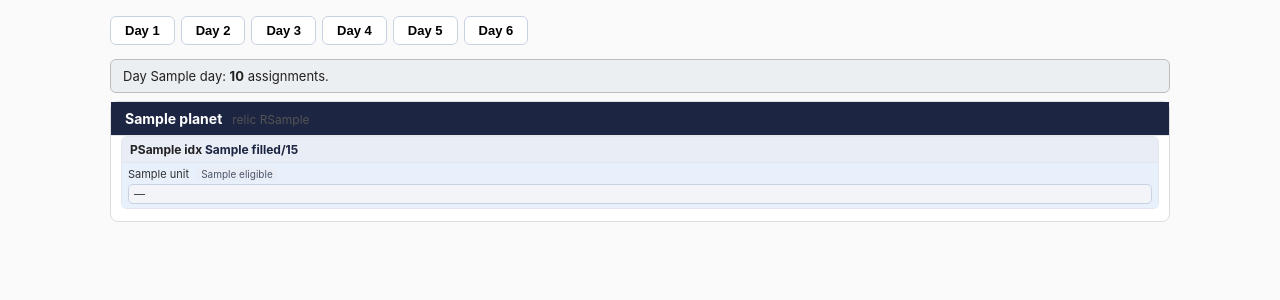
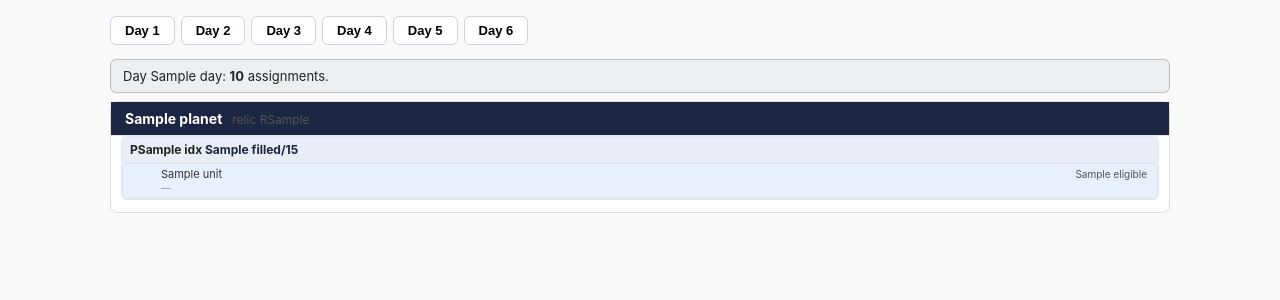
Before and after one commit to skiadas/swgoh-republic-tools, a FastAPI app: template templates/planner.html in a window 1280 px wide. Shown: the part 101-401 px from the top of the page. Run offline with FastAPI, Linux system fonts and the light colour scheme; the template is opened without the code that fills it: most values are stand-ins (such as "Sample title", 1, 10 or a date in 2020); some libraries are stand-ins or nearby versions.

Commit message:
Compact planner cells: portrait column, inline filler, round + trigger
Each cell is now a 3-part row: a reserved portrait slot (keeps the left image
column aligned even before ae2 has fetched a webp), the unit name with the
eligible-count badge as a fixed flex element so the ellipsis can't absorb it,
and a small dim filler line. A round + button on the right opens the existing
picker modal; the full-width chip select is gone. Cells get 3px gaps and
rounded 1px borders so boundaries read clearly.

```diff
--- a/templates/_platoons_day.html
+++ b/templates/_platoons_day.html
@@ -30,16 +30,15 @@
       </h4>
       {% for cell in platoon.cells %}
       <div class="cell {{ 'cur' if cell.cur else ('cov' if cell.covered_ac else 'open') }}{{ ' warn' if cell.warnings }}" title="{{ cell.warnings|join('; ') }}">
-        <div class="u" title="{{ cell.unit }}">{% if cell.baseId in assets %}<img class="ui" src="/assets/{{ cell.baseId }}.webp" alt="" loading="lazy" onerror="this.style.display='none'">{% endif %}{{ cell.unit }} <span class="n" title="{{ cell.eligible }} eligible">{{ cell.eligible }}</span></div>
+        <div class="slot">{% if cell.baseId in assets %}<img class="ui" src="/assets/{{ cell.baseId }}.webp" alt="" loading="lazy" onerror="this.style.display='none'">{% endif %}</div>
+        <div class="utxt">
+          <div class="uname" title="{{ cell.unit }}"><span class="un">{{ cell.unit }}</span><span class="n" title="{{ cell.eligible }} eligible">{{ cell.eligible }}</span></div>
+          <div class="filler" title="{{ 'today' if cell.covered_day == day else ('since day ' ~ cell.covered_day if cell.covered_ac else cell.eligible ~ ' eligible') }}">{{ member_names.get(cell.covered_ac, '—') if cell.covered_ac else '—' }}</div>
+        </div>
         {% if can_edit %}
-        <button type="button" class="chip{{ ' cur' if cell.cur else (' cov' if cell.covered_ac else '') }}{{ ' warn' if cell.warnings }}"
+        <button type="button" class="pick-trigger" title="Choose a filler for {{ cell.unit }}"
           hx-get="/g/{{ guild_id }}/platoons/picker?planet={{ planet.name|urlencode }}&slot={{ cell.slot }}&day={{ day }}"
-          hx-target="#picker" hx-swap="innerHTML" hx-on::after-request="showPicker()"
-          title="{{ 'today' if cell.covered_day == day else ('since day ' ~ cell.covered_day if cell.covered_ac else cell.eligible ~ ' eligible') }}">
-          <span class="lbl">{{ member_names.get(cell.covered_ac, '—') if cell.covered_ac else '—' }}</span><span class="arr">▾</span>
-        </button>
-        {% else %}
-        <div class="chip readonly"><span class="lbl">{{ member_names.get(cell.covered_ac, '—') if cell.covered_ac else '—' }}</span></div>
+          hx-target="#picker" hx-swap="innerHTML" hx-on::after-request="showPicker()">+</button>
         {% endif %}
       </div>
       {% endfor %}
--- a/templates/planner.html
+++ b/templates/planner.html
@@ -19,18 +19,17 @@
   .platoon h4 b { color: #1c2541; }
   .platoon h4 .maxed { color: #2e7d32; }
   .platoon h4 .early { color: #b71c1c; }
-  .cell { border-bottom: 1px solid #eef1f6; padding: 4px 6px; font-size: 12px; }
-  .cell:last-child { border-bottom: none; }
-  .cell .u { font-size: 11px; color: #333; margin-bottom: 2px; line-height: 1.25; white-space: nowrap; overflow: hidden; text-overflow: ellipsis; }
-  .cell .ui { width: 22px; height: 22px; border-radius: 4px; vertical-align: text-bottom; margin-right: 3px; }
-  .cell .u .n { display: inline-block; margin-left: 4px; padding: 0 5px; border-radius: 8px; background: #e9edf5; color: #4a5568; font-size: 10px; line-height: 14px; }
-  .cell .chip { width: 100%; display: flex; align-items: center; gap: 4px; border: 1px solid #c9d2e3; border-radius: 5px; background: #fff; color: #333; font-size: 11px; padding: 2px 5px; cursor: pointer; }
-  .cell .chip.cov { background: #eef8ee; border-color: #b7d8b7; }
-  .cell .chip.cur { background: #e7f0fb; border-color: #b3c9ea; }
-  .cell .chip.warn { border-color: #f9a825; box-shadow: inset 0 0 0 1px #f9a825; }
-  .cell .chip.readonly { cursor: default; background: #f2f4f8; }
-  .cell .chip .lbl { flex: 1 1 auto; min-width: 0; overflow: hidden; text-overflow: ellipsis; white-space: nowrap; text-align: left; }
-  .cell .chip .arr { opacity: .55; flex: 0 0 auto; }
+  .cell { display: flex; align-items: center; gap: 6px; margin-bottom: 3px; border: 1px solid #dde2ec; border-radius: 5px; padding: 4px 6px; font-size: 12px; background: #fff; }
+  .cell:last-child { margin-bottom: 0; }
+  .cell .slot { flex: 0 0 26px; width: 26px; height: 26px; }
+  .cell .slot .ui { width: 26px; height: 26px; border-radius: 4px; display: block; }
+  .cell .utxt { flex: 1 1 auto; min-width: 0; }
+  .cell .uname { display: flex; align-items: baseline; gap: 4px; min-width: 0; font-size: 11px; color: #333; line-height: 1.2; }
+  .cell .uname .un { flex: 1 1 auto; min-width: 0; white-space: nowrap; overflow: hidden; text-overflow: ellipsis; }
+  .cell .uname .n { flex: 0 0 auto; display: inline-block; padding: 0 4px; border-radius: 8px; background: #e9edf5; color: #4a5568; font-size: 10px; line-height: 13px; }
+  .cell .filler { font-size: 10px; color: #8a94a6; line-height: 1.2; white-space: nowrap; overflow: hidden; text-overflow: ellipsis; }
+  .cell .pick-trigger { flex: 0 0 auto; width: 20px; height: 20px; border-radius: 50%; border: 1px solid #c9d2e3; background: #fff; color: #4a5568; font-size: 13px; line-height: 1; cursor: pointer; display: inline-flex; align-items: center; justify-content: center; }
+  .cell .pick-trigger:hover { background: #eef3fb; border-color: #93a3c0; }
   .cell.open { background: #fff; }
   .cell.cov { background: #eef8ee; }
   .cell.cur { background: #e7f0fb; }
```
Also changed, not shown: tests/test_browser.py (+13 -13 lines), tests/test_server.py (+3 -0 lines).
